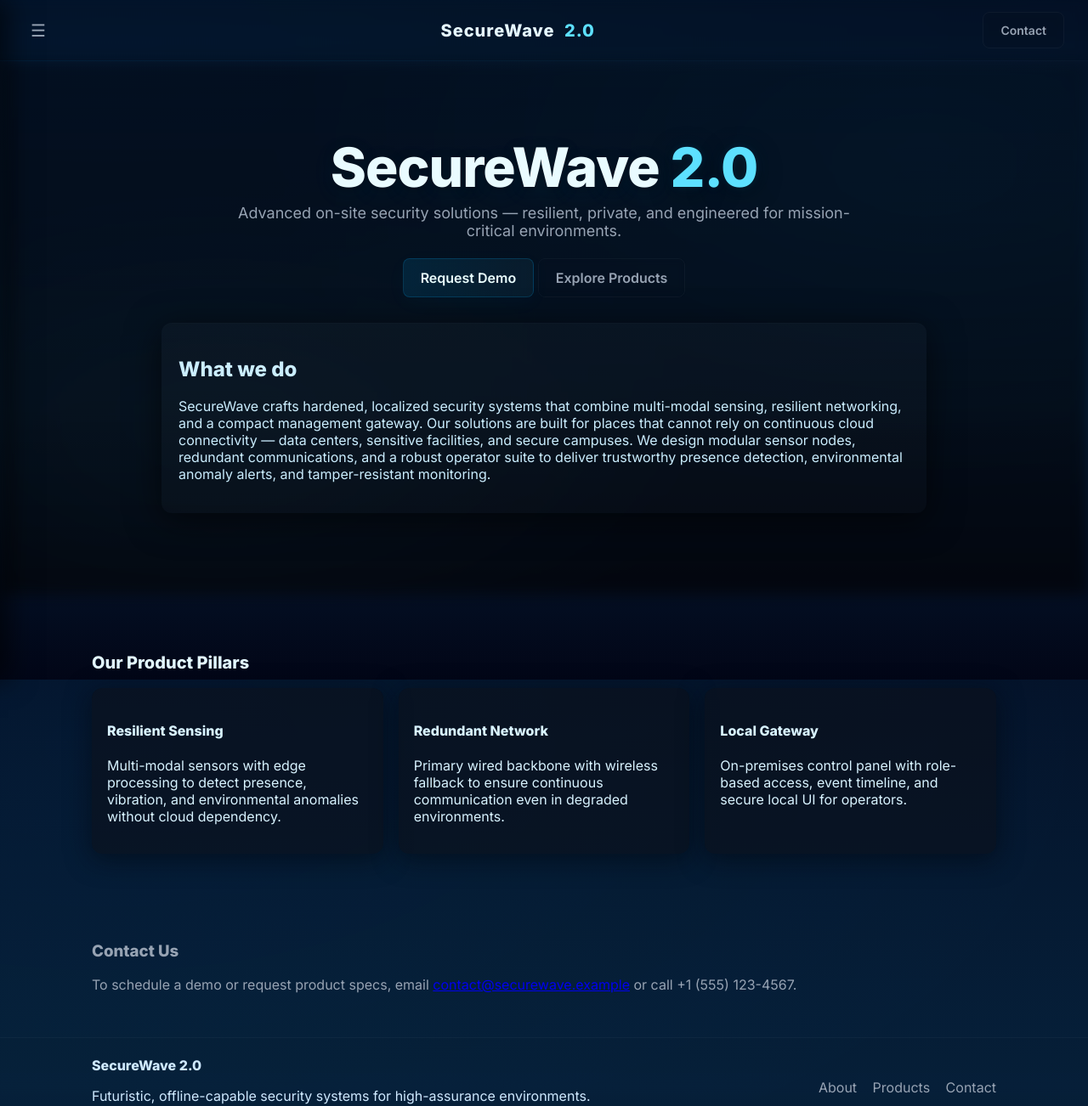
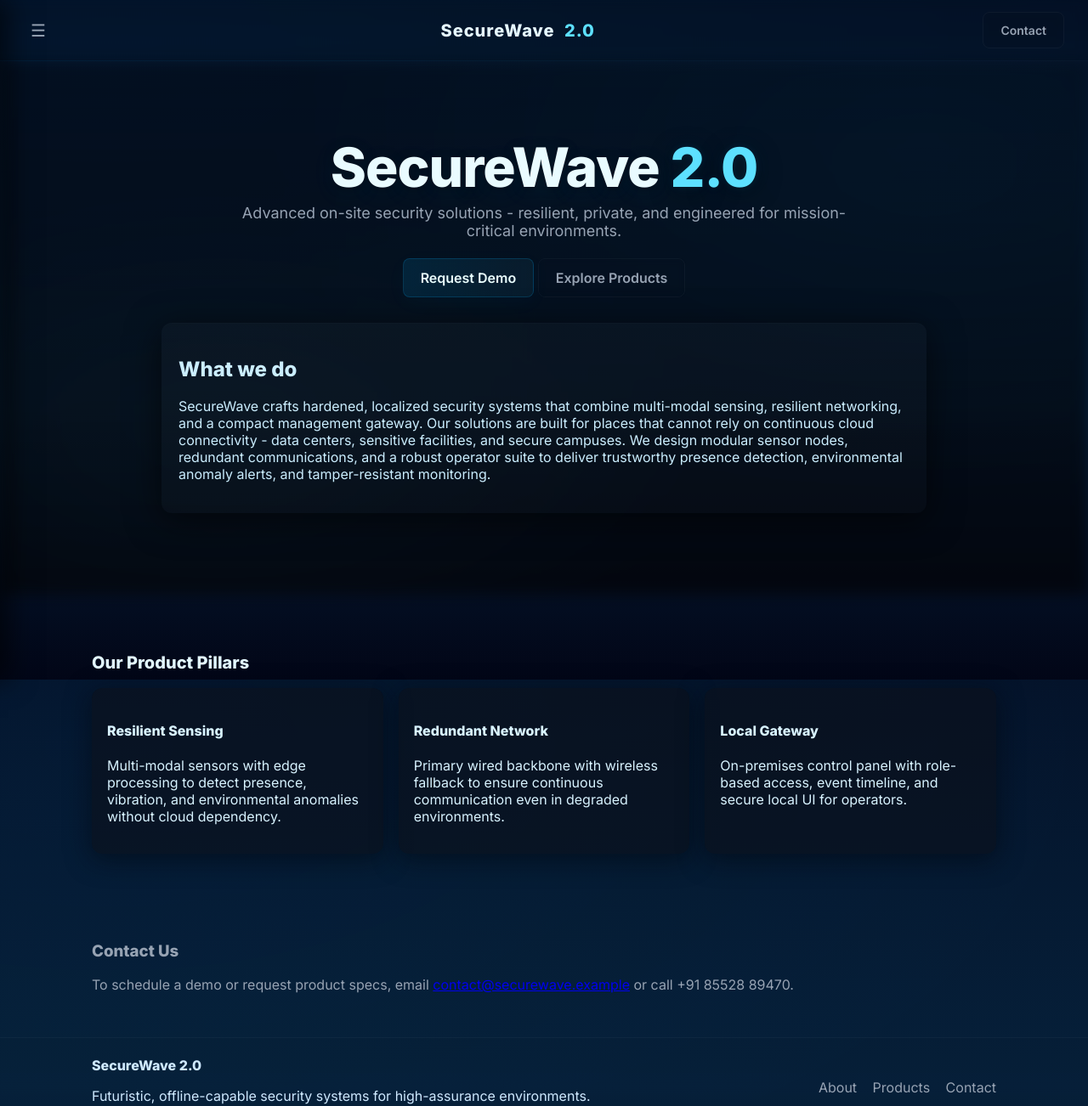
Before and after one commit to dhyaan1680/SecureWave-2.0, a plain HTML site: page index.html in a window 1280 px wide. Shown: the whole page at 85% size. Drawn offline with Linux system fonts and the light colour scheme.

Commit message:
Update index.html

```diff
--- a/index.html
+++ b/index.html
@@ -3,7 +3,7 @@
 <head>
   <meta charset="utf-8" />
   <meta name="viewport" content="width=device-width,initial-scale=1" />
-  <title>SecureWave 2.0 — Advanced Onsite Security</title>
+  <title>SecureWave 2.0 - Advanced Onsite Security</title>
   <link rel="preconnect" href="https://fonts.gstatic.com">
   <link href="https://fonts.googleapis.com/css2?family=Inter:wght@300;400;600;800&display=swap" rel="stylesheet">
   <link rel="stylesheet" href="style.css">
@@ -43,7 +43,7 @@
     <div class="hero-bg"></div>
     <div class="hero-content">
       <h1 class="hero-title">SecureWave <span class="glow">2.0</span></h1>
-      <p class="hero-sub">Advanced on-site security solutions — resilient, private, and engineered for mission-critical environments.</p>
+      <p class="hero-sub">Advanced on-site security solutions - resilient, private, and engineered for mission-critical environments.</p>
 
       <div class="hero-ctas">
         <a href="#about" class="btn primary">Request Demo</a>
@@ -54,7 +54,7 @@
         <h2>What we do</h2>
         <p>
           SecureWave crafts hardened, localized security systems that combine multi-modal sensing, resilient networking,
-          and a compact management gateway. Our solutions are built for places that cannot rely on continuous cloud connectivity —
+          and a compact management gateway. Our solutions are built for places that cannot rely on continuous cloud connectivity -
           data centers, sensitive facilities, and secure campuses. We design modular sensor nodes, redundant communications, and a
           robust operator suite to deliver trustworthy presence detection, environmental anomaly alerts, and tamper-resistant monitoring.
         </p>
@@ -85,7 +85,7 @@
   <section id="contact" class="contact">
     <div class="container">
       <h3>Contact Us</h3>
-      <p>To schedule a demo or request product specs, email <a href="mailto:contact@securewave.example">contact@securewave.example</a> or call +1 (555) 123-4567.</p>
+      <p>To schedule a demo or request product specs, email <a href="dhyaan.s2407551101@vcet.edu.in">contact@securewave.example</a> or call +91 85528 89470.</p>
     </div>
   </section>
 
```
